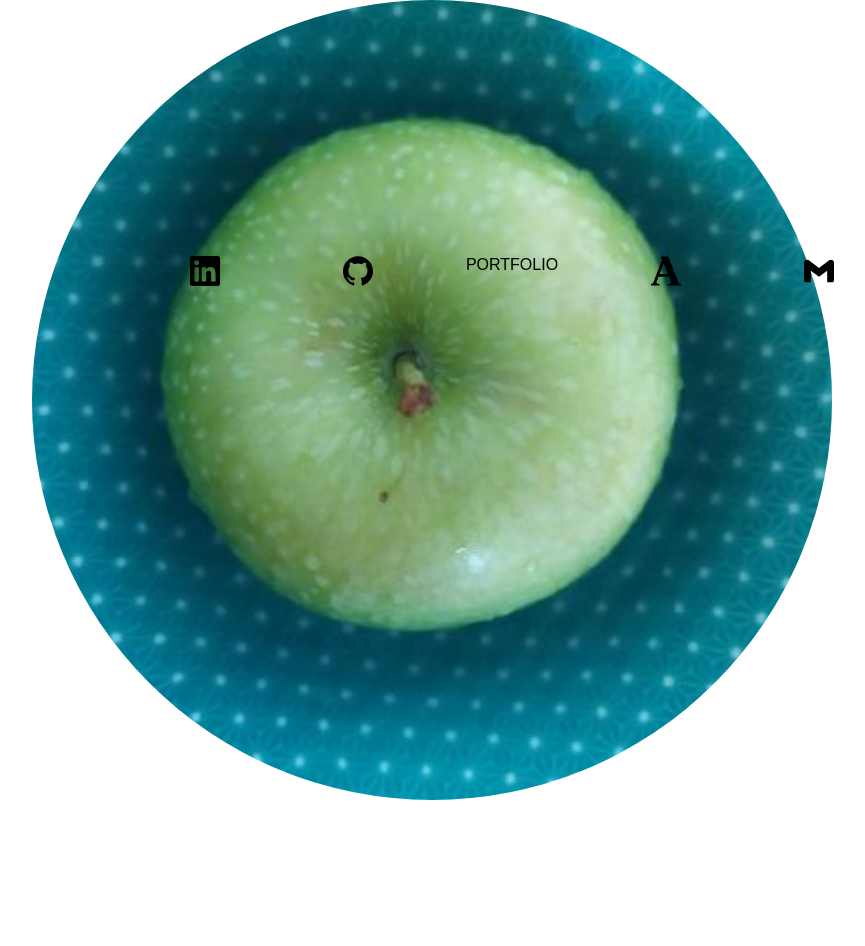
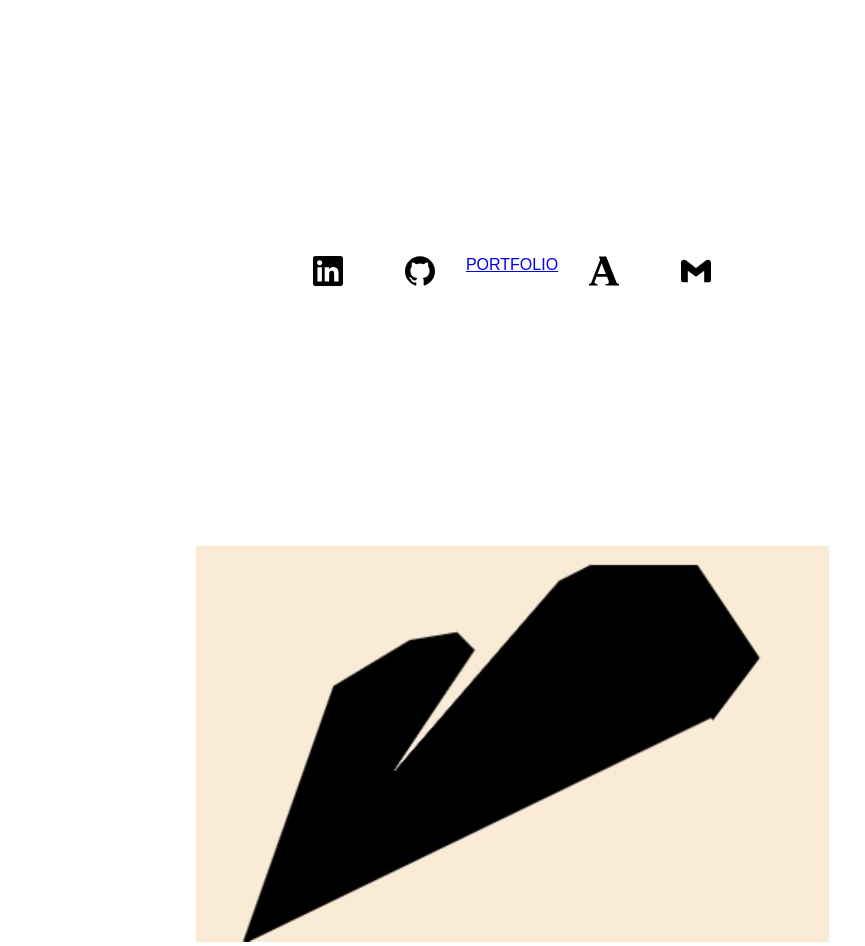
Before and after one commit to otaria-o/portfolio-otaria-o, a React (Create React App) app in the folder portfolio-otaria-o/: page / in a window 1280 px wide. Shown: the whole page, without its empty margins (128-993 px from the left). Before the commit the page ends 800 px from the top, so only its background shows below. Built offline with nearby package versions, Linux system fonts and the light colour scheme.

Commit message:
cancellato cose e cambiato Portfolio

```diff
--- a/portfolio-otaria-o/src/App.css
+++ b/portfolio-otaria-o/src/App.css
@@ -9,22 +9,22 @@
 
 /* Home */
 
-.board {
-  /* background-color: palevioletred; */
+/* .board {
+  background-color: palevioletred;
   width: 100%;
   height: 100vh;
   z-index: -2;
-}
+} */
 
-.sfondo {
+/* .sfondo {
   height: 100vh;
   position: fixed;
   z-index: -1;
-  /* filter: brightness(1.2); */
+  filter: brightness(1.2);
   border-radius: 50%;
   background-color: palevioletred;
   right: 25%;
-}
+} */
 
 .main {
  display: grid;
@@ -39,19 +39,22 @@
   height: 30px;
 }
 
-.portfoliobar {
+.link {
+  text-decoration: none;
+}
+/* .portfoliobar {
   display: flex;
   flex-direction: column;
   align-items: center;
   cursor: pointer;
-}
+} */
 
-.tendina a {
+/* .tendina a {
   font-size: smaller;
   text-decoration: none;
   padding: 3px;
   line-height: 1.6;
-}
+} */
 
 /* .papaveri {
   width: 60%;
@@ -59,14 +62,6 @@
 } */
 
 /* Writeme & Contributions */
-
-.language {
-  display: flex;
-  flex-direction: row-reverse;
-  font-size: smaller;
-  cursor: context-menu;
-  padding: 3%;
-}
 
 .msx {
   text-align: center;
@@ -88,10 +83,6 @@
 
 /* Coding */
 
-/* .coding {
-  background-color: palevioletred;
-} */
-
 .preview {
   max-width: 300px;
   max-height: 300px;
@@ -103,12 +94,10 @@
   padding: 3%;
 }
 
-/* Gif */
-
-.gifboard {
-  display: grid;
-  justify-content: center;
-  background-color: palevioletred;
+.board {
+  display: flex;
+  flex-direction: column;
+  align-items: center;
   height: 100vh;
 }
 
@@ -120,6 +109,10 @@
   background-color: black;
 }
 
+.tutto {
+  display: grid;
+  grid-template-columns: 1fr 1fr 1fr;
+}
 /* .App-logo {
   height: 40vmin;
   pointer-events: none;
--- a/portfolio-otaria-o/src/Coding.js
+++ b/portfolio-otaria-o/src/Coding.js
@@ -1,7 +1,9 @@
 function Coding() {
   return (
-    <div className="coding">
+    <div className="board">
+      <h2>APPS</h2>
       <section className="cardpreview">
+        <h3>I like books</h3>
         <img
           className="preview"
           src="/bcbf2023.png"
@@ -20,6 +22,7 @@ function Coding() {
         </figcaption>
       </section>
       <section className="cardpreview">
+        <h3>I like cookies</h3>
         <img
           className="preview"
           src="/bcbf2023.png"
--- a/portfolio-otaria-o/src/Contributions.js
+++ b/portfolio-otaria-o/src/Contributions.js
@@ -1,10 +1,10 @@
 function Contributions() {
   return (
     <div>
-      <div className="info">
+      <div className="board">
+        <h2>CONTRIBUTIONS</h2>
         <section>
-          <h2>tech</h2>
-
+          <h3>things that I do for Tech:</h3>
           <p>
             free translator at{" "}
             <a
@@ -19,8 +19,7 @@ function Contributions() {
         </section>
         <br />
         <section>
-          <h2>lit</h2>
-
+          <h3>things that I do for Lit:</h3>
           <p>
             I collaborate with{" "}
             <a
@@ -30,8 +29,8 @@ function Contributions() {
             >
               Milkbook
             </a>
-            , an italian website about children's literature, and also wrote few
-            articles for{" "}
+            , an italian website about children's literature.
+            <br />I also wrote few articles for{" "}
             <a
               href="https://www.altrianimali.it"
               target="_blank"
--- a/portfolio-otaria-o/src/Gif.js
+++ b/portfolio-otaria-o/src/Gif.js
@@ -1,7 +1,11 @@
 function Gif() {
   return (
-    <div className="gifboard">
-      <img className="animated" src="/omina.gif"></img>
+    <div className="board">
+      <h2>GIFS</h2>
+      <section>
+        <h3>omina</h3>
+        <img className="animated" src="/omina.gif"></img>
+      </section>
     </div>
   );
 }
--- a/portfolio-otaria-o/src/Home.js
+++ b/portfolio-otaria-o/src/Home.js
@@ -1,18 +1,8 @@
 import { Link } from "react-router-dom";
-import { useState } from "react";
 
 function Home() {
-  const [tendina, setTendina] = useState(false);
-  const handlePortfolio = (evt) => {
-    if (tendina === false) {
-      setTendina(true);
-    } else if (tendina === true) {
-      setTendina(false);
-    }
-  };
   return (
     <div className="board">
-      <img className="sfondo" src="112610682.jfif"></img>
       <section className="main">
         <a
           href="https://www.linkedin.com/in/roberta-garavaglia"
@@ -28,22 +18,9 @@ function Home() {
         >
           <img className="icon" src="/github.svg" alt="github" />
         </a>
-        <div className="portfoliobar">
-          <p onClick={handlePortfolio}>PORTFOLIO</p>
-          {tendina === true && (
-            <nav className="tendina">
-              <Link to="/app">
-                <p>APPS</p>
-              </Link>
-              <Link to="/gif">
-                <p>GIFS</p>
-              </Link>
-              <Link to="/contributions">
-                <p>CONTRIBUTIONS</p>
-              </Link>
-            </nav>
-          )}
-        </div>
+        <Link to="/portfolio">
+          <p className="link">PORTFOLIO</p>
+        </Link>
         <a
           href="http://independent.academia.edu/robertagaravaglia"
           target="_blank"
@@ -55,9 +32,9 @@ function Home() {
           <img className="icon" src="/gmail.svg" alt="gmail" />
         </Link>
       </section>
-      {/* <footer>
-        <img className="papaveri" src="/papaveri.jpg"></img>
-      </footer> */}
+      <footer>
+        <img src="/heart.jpg"></img>
+      </footer>
     </div>
   );
 }
--- a/portfolio-otaria-o/src/Portfolio.js
+++ b/portfolio-otaria-o/src/Portfolio.js
@@ -1,3 +1,15 @@
-function Portfolio() {}
+import Coding from "./Coding";
+import Gif from "./Gif";
+import Contributions from "./Contributions";
+
+function Portfolio() {
+  return (
+    <div className="tutto">
+      <Coding></Coding>
+      <Gif></Gif>
+      <Contributions></Contributions>
+    </div>
+  );
+}
 
 export default Portfolio;
```
Also changed, not shown: portfolio-otaria-o/public/heart.jpg (added).
